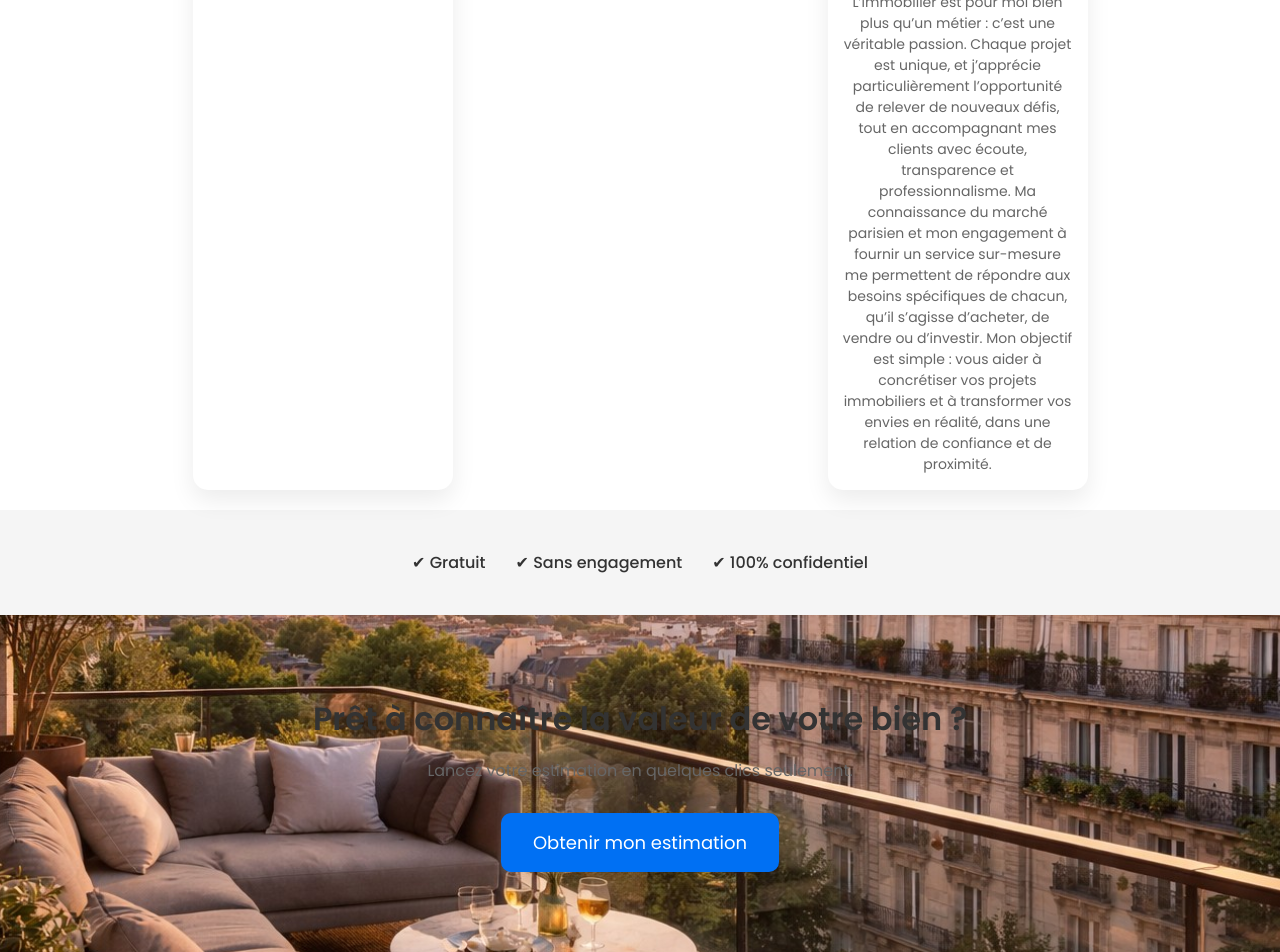
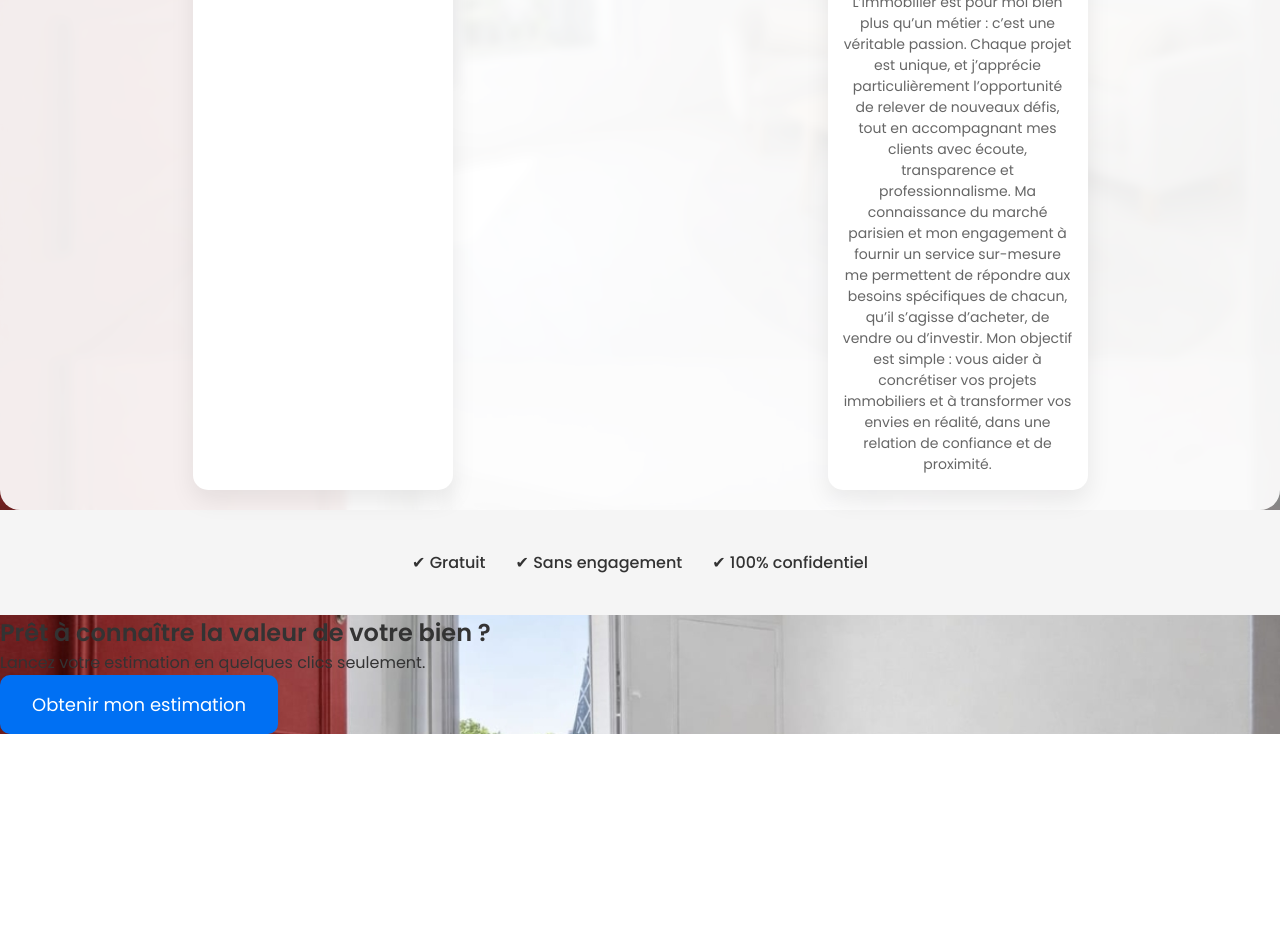
Before and after one commit to Juju-kpi/estimation_immo, a Next.js app: page / in a window 1280 px wide. Shown: the part 1348-2300 px from the top of the page. After the commit the page ends 2082 px from the top, so only its background shows below. Built offline with nearby package versions, Linux system fonts and the light colour scheme.

Commit message:
Update globals.css

```diff
--- a/app/globals.css
+++ b/app/globals.css
@@ -3,7 +3,7 @@ body {
   font-family: Arial, sans-serif;
 
   color: #111;
-  background: url('/test_appart.jpeg') no-repeat center 10px fixed;
+  background: url('/appart_bg.jpg') no-repeat center 10px fixed;
   background-size: cover;
 }
 
@@ -148,7 +148,7 @@ body {
   min-height: 80vh; /* garde une hauteur correcte */
   overflow: hidden;
   margin-top: 2px;
-  background: rgba(255, 255, 255, 0.95);
+  background: transparent;
   backdrop-filter: blur(3px);
   text-align: center;
 }
@@ -211,7 +211,9 @@ body {
 .agents {
   padding: 20px 20px;
   text-align: center;
-  background: #ffffff;
+  background: rgba(255, 255, 255, 0.92);
+  backdrop-filter: blur(4px);
+  border-radius: 20px;
 }
 
 .agents h2 {
@@ -303,39 +305,6 @@ body {
   background: #f5f5f5;
   font-weight: 500;
 }
-
-/* CTA */
-.cta {
-  padding: 80px 20px;
-  text-align: center;
-}
-
-.cta h2 {
-  font-size: 32px;
-  margin-bottom: 15px;
-}
-
-.cta p {
-  color: #666;
-  margin-bottom: 30px;
-}
-
-.cta-btn {
-  background: #ff6b00;
-  border: none;
-  color: white;
-  padding: 16px 40px;
-  font-size: 18px;
-  border-radius: 10px;
-  cursor: pointer;
-  transition: 0.3s;
-}
-
-.cta-btn:hover {
-  background: #e55b00;
-  transform: translateY(-2px);
-}
-
 
 /*estimation page*/
 
@@ -496,9 +465,18 @@ body {
   background: rgba(0,0,0,0.25);
   z-index: -1;
 }
-  main, section, .contact-container, .container {
+.contact-container, .container {
   background: rgba(255, 255, 255, 0.92);
   backdrop-filter: blur(2px);
 }
 
+  .legal {
+  max-width: 900px;
+  margin: 60px auto;
+  font-size: 12px;
+  color: white;
+  text-align: center;
+  line-height: 1.5;
 }
+
+}
```
